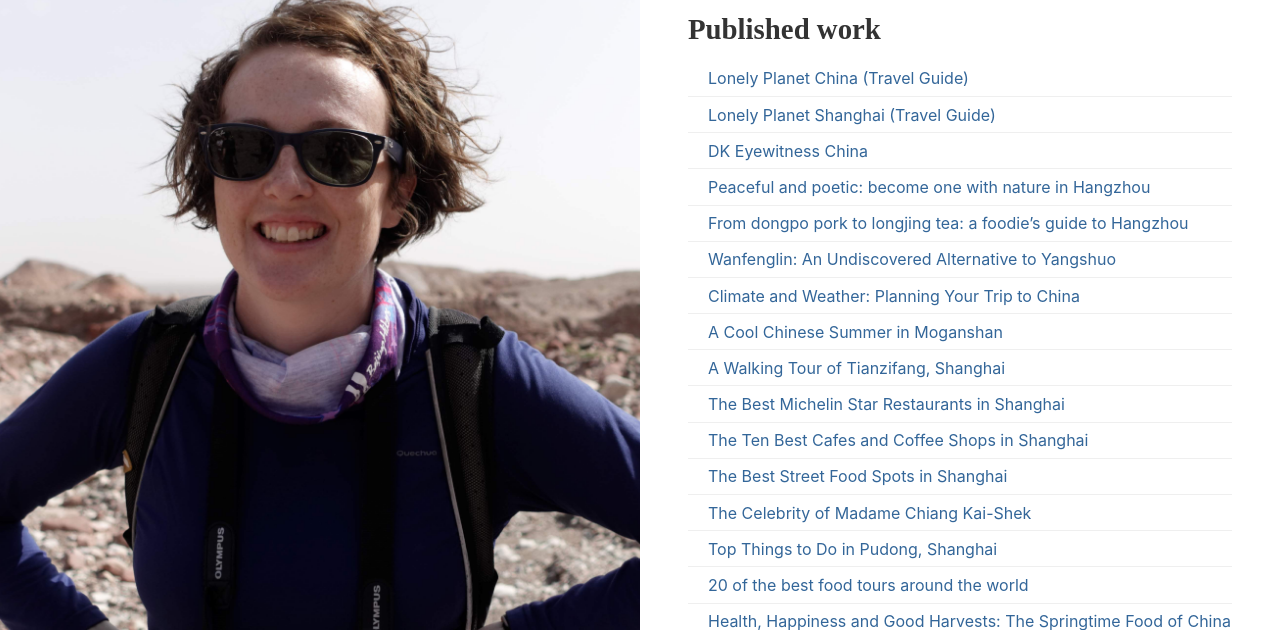
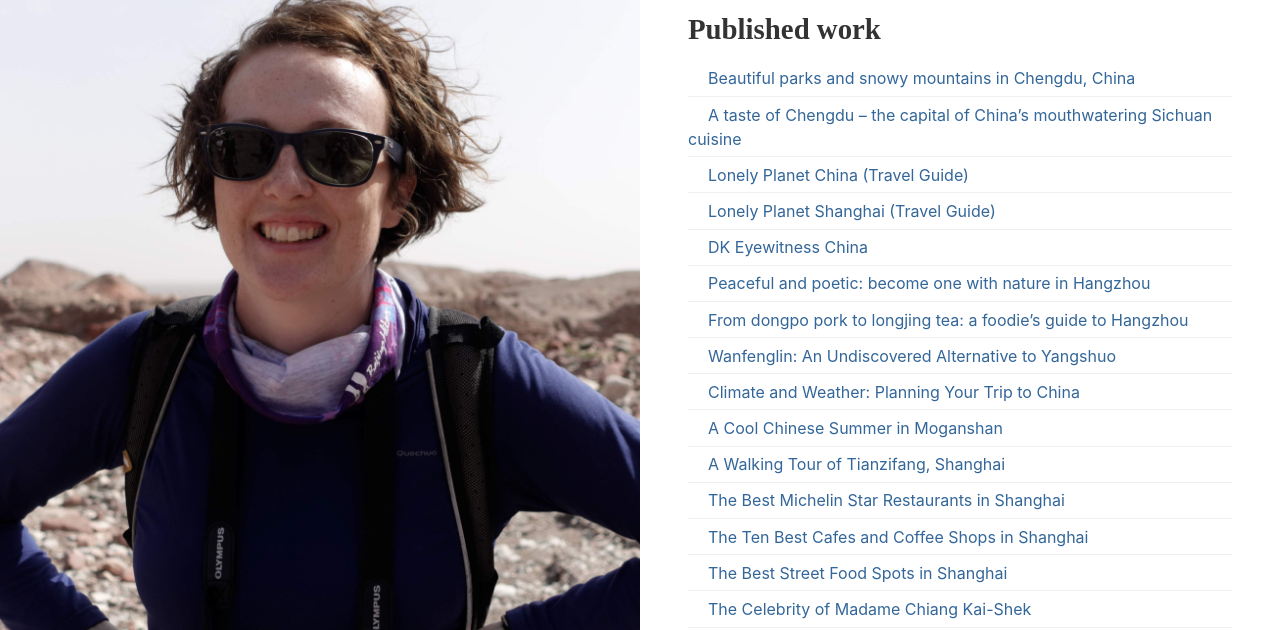
Before and after one commit to scottmallinson/tesshumphrys.co, a website: page index.html in a window 1280 px wide. Shown: the part 170-800 px from the top of the page. Drawn offline with Linux system fonts and the light colour scheme; a web font is replaced by a local one.

Commit message:
Add recent Lonely Planet articles

```diff
--- a/index.html
+++ b/index.html
@@ -191,6 +191,14 @@
       <ol>
         <li class="h-entry">
           <a class="icon u-bookmark-of h-cite"
+            href="https://www.lonelyplanet.com/articles/parks-mountains-chengdu-china">Beautiful parks and snowy mountains in Chengdu, China</a>
+        </li>
+        <li class="h-entry">
+          <a class="icon u-bookmark-of h-cite"
+            href="https://www.lonelyplanet.com/articles/chengdu-capital-chinese-sichuan-cuisine">A taste of Chengdu – the capital of China’s mouthwatering Sichuan cuisine</a>
+        </li>
+        <li class="h-entry">
+          <a class="icon u-bookmark-of h-cite"
             href="https://www.amazon.co.uk/Lonely-Planet-China-Travel-Guide/dp/1787016773/ref=monarch_sidesheet">Lonely Planet China (Travel Guide)
           </a>
         </li>
```
